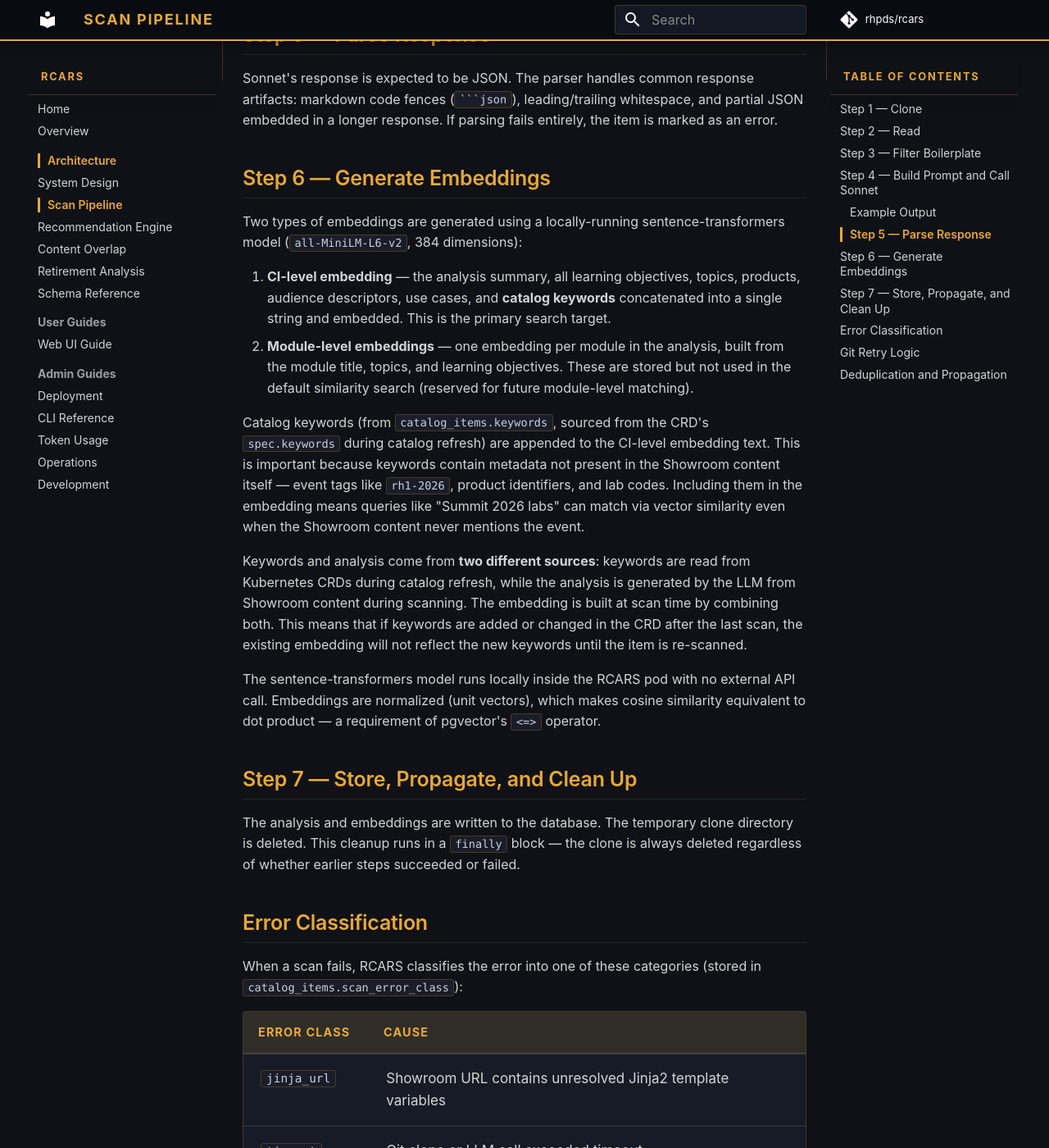
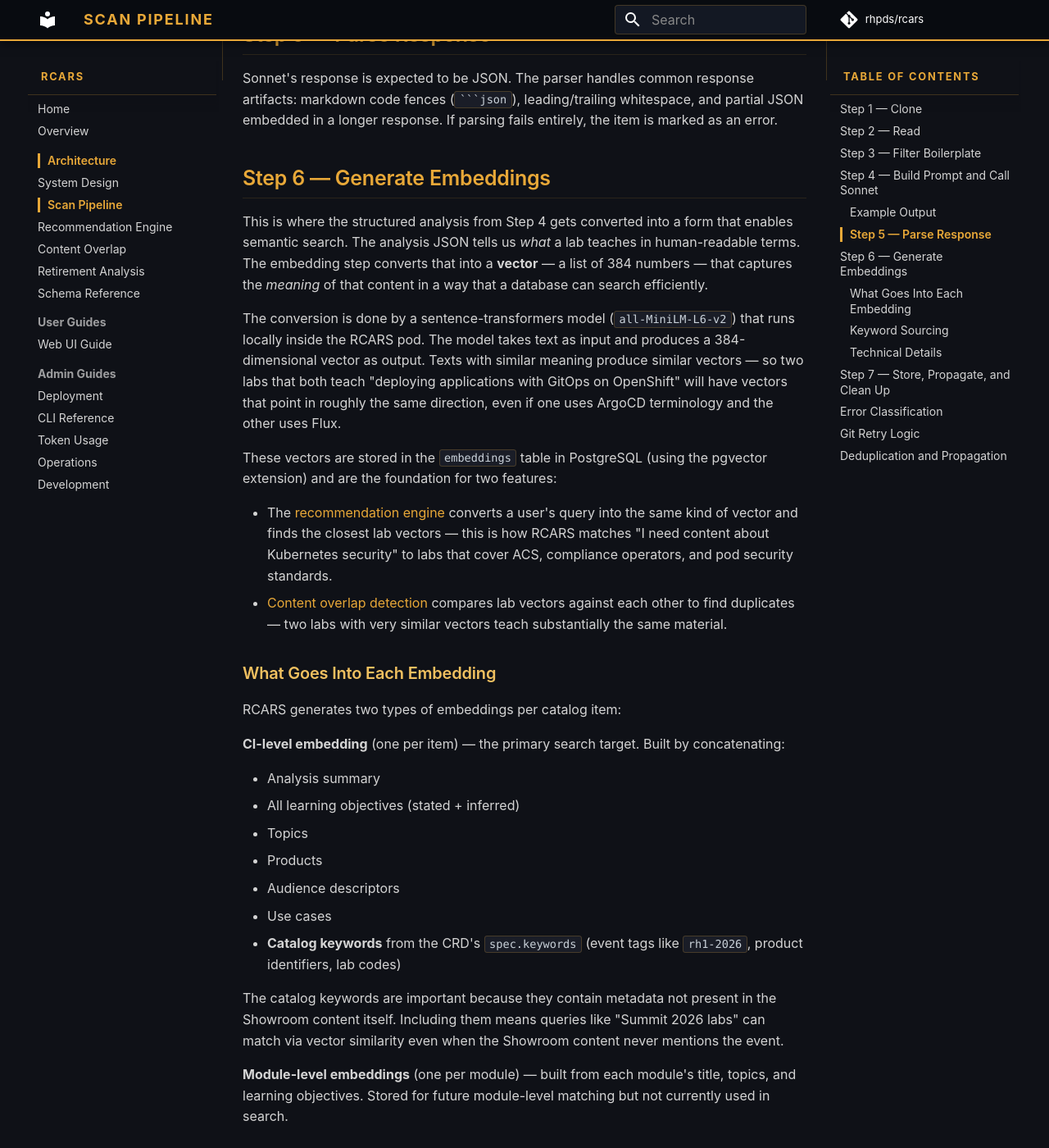
Before and after one commit to rhpds/rcars, an MkDocs documentation site: the page built from docs/architecture/scan-pipeline.md, in a window 1280 px wide and 1400 px high, scrolled down 5064 px. Shown: the whole window at 82% size. Built offline with MkDocs 1.6.1 and Material for MkDocs 9.7.7, drawn with Linux system fonts in a browser that asks for light colours; comment, search, counter and statistics services are not loaded; some of the changed text lies outside the part shown.

Commit message:
docs: Rewrite Step 6 embeddings with clear explanation and structure
Opens with what embeddings are and why they matter before
getting into details. Splits into subsections: what goes into
each embedding type (CI-level vs module-level), keyword sourcing,
and technical details. Connects embeddings to their downstream
consumers (recommendation engine, overlap detection) with links.

Co-Authored-By: Claude Opus 4.6 (1M context) <noreply@anthropic.com>

```diff
--- a/docs/architecture/scan-pipeline.md
+++ b/docs/architecture/scan-pipeline.md
@@ -107,16 +107,40 @@ Sonnet's response is expected to be JSON. The parser handles common response art
 
 ## Step 6 — Generate Embeddings
 
-Two types of embeddings are generated using a locally-running sentence-transformers model (`all-MiniLM-L6-v2`, 384 dimensions):
+This is where the structured analysis from Step 4 gets converted into a form that enables semantic search. The analysis JSON tells us *what* a lab teaches in human-readable terms. The embedding step converts that into a **vector** — a list of 384 numbers — that captures the *meaning* of that content in a way that a database can search efficiently.
 
-1. **CI-level embedding** — the analysis summary, all learning objectives, topics, products, audience descriptors, use cases, and **catalog keywords** concatenated into a single string and embedded. This is the primary search target.
-2. **Module-level embeddings** — one embedding per module in the analysis, built from the module title, topics, and learning objectives. These are stored but not used in the default similarity search (reserved for future module-level matching).
+The conversion is done by a sentence-transformers model (`all-MiniLM-L6-v2`) that runs locally inside the RCARS pod. The model takes text as input and produces a 384-dimensional vector as output. Texts with similar meaning produce similar vectors — so two labs that both teach "deploying applications with GitOps on OpenShift" will have vectors that point in roughly the same direction, even if one uses ArgoCD terminology and the other uses Flux.
 
-Catalog keywords (from `catalog_items.keywords`, sourced from the CRD's `spec.keywords` during catalog refresh) are appended to the CI-level embedding text. This is important because keywords contain metadata not present in the Showroom content itself — event tags like `rh1-2026`, product identifiers, and lab codes. Including them in the embedding means queries like "Summit 2026 labs" can match via vector similarity even when the Showroom content never mentions the event.
+These vectors are stored in the `embeddings` table in PostgreSQL (using the pgvector extension) and are the foundation for two features:
 
-Keywords and analysis come from **two different sources**: keywords are read from Kubernetes CRDs during catalog refresh, while the analysis is generated by the LLM from Showroom content during scanning. The embedding is built at scan time by combining both. This means that if keywords are added or changed in the CRD after the last scan, the existing embedding will not reflect the new keywords until the item is re-scanned.
+- The [recommendation engine](recommendation-engine.md) converts a user's query into the same kind of vector and finds the closest lab vectors — this is how RCARS matches "I need content about Kubernetes security" to labs that cover ACS, compliance operators, and pod security standards.
+- [Content overlap detection](content-overlap.md) compares lab vectors against each other to find duplicates — two labs with very similar vectors teach substantially the same material.
 
-The sentence-transformers model runs locally inside the RCARS pod with no external API call. Embeddings are normalized (unit vectors), which makes cosine similarity equivalent to dot product — a requirement of pgvector's `<=>` operator.
+### What Goes Into Each Embedding
+
+RCARS generates two types of embeddings per catalog item:
+
+**CI-level embedding** (one per item) — the primary search target. Built by concatenating:
+
+- Analysis summary
+- All learning objectives (stated + inferred)
+- Topics
+- Products
+- Audience descriptors
+- Use cases
+- **Catalog keywords** from the CRD's `spec.keywords` (event tags like `rh1-2026`, product identifiers, lab codes)
+
+The catalog keywords are important because they contain metadata not present in the Showroom content itself. Including them means queries like "Summit 2026 labs" can match via vector similarity even when the Showroom content never mentions the event.
+
+**Module-level embeddings** (one per module) — built from each module's title, topics, and learning objectives. Stored for future module-level matching but not currently used in search.
+
+### Keyword Sourcing
+
+The CI-level embedding combines data from **two different sources**: keywords come from Kubernetes CRDs (read during catalog refresh), while the analysis comes from the LLM (generated during scanning). The embedding is built at scan time by combining both. If keywords are added or changed in the CRD after the last scan, the embedding will not reflect them until the item is re-scanned.
+
+### Technical Details
+
+The sentence-transformers model requires no external API call — it runs locally with negligible latency. Embeddings are normalized to unit vectors, which makes cosine similarity equivalent to dot product. pgvector's IVFFlat index on the embedding column enables fast nearest-neighbor search across thousands of vectors.
 
 ## Step 7 — Store, Propagate, and Clean Up
 
```
